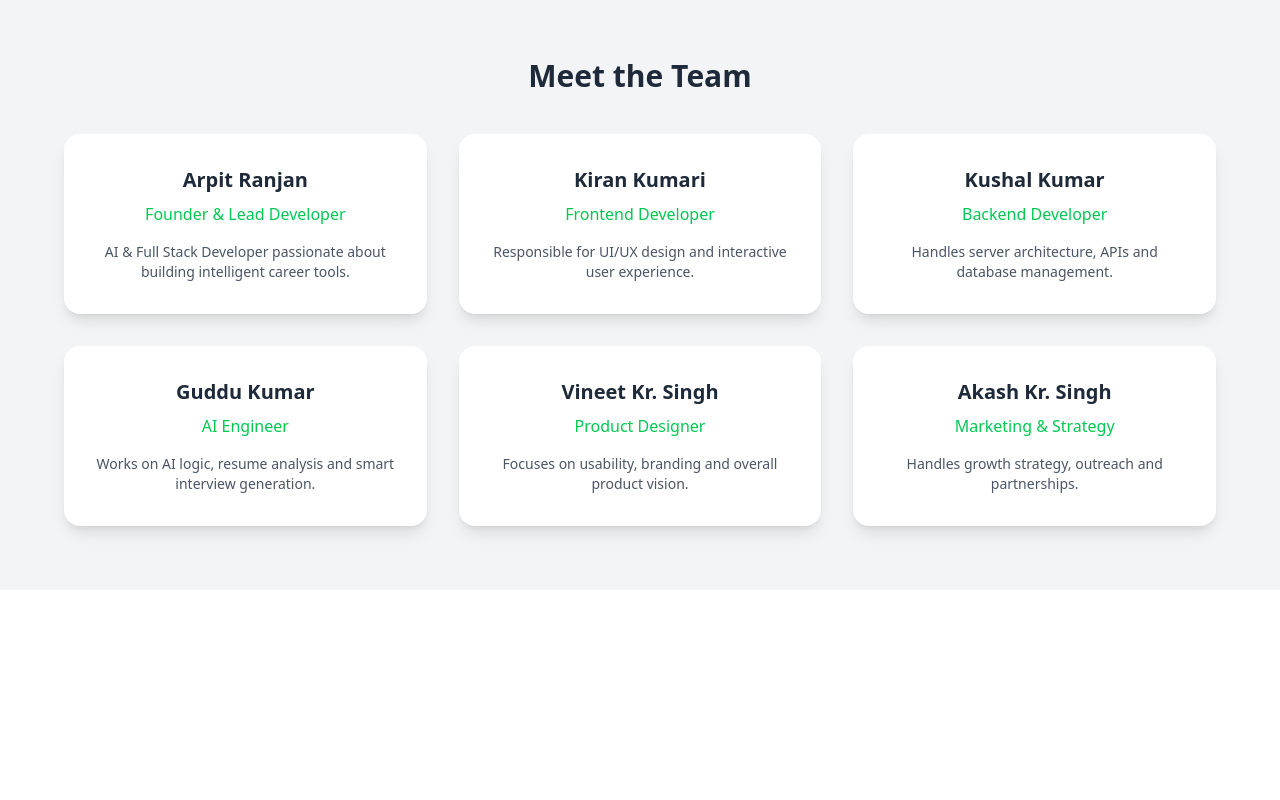
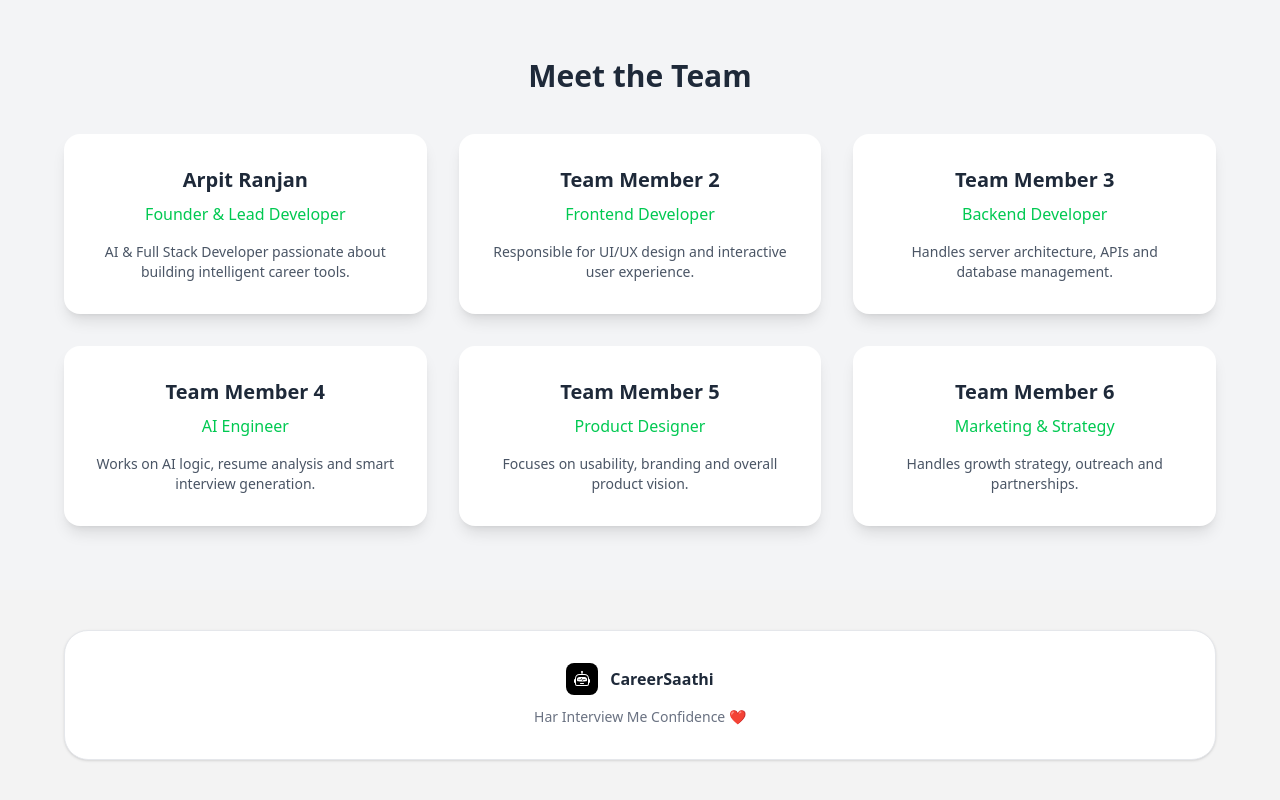
Before and after one commit to Arpit-Bkns/CareerSathi, a React (Vite) app in the folder client/: page /about in a window 1280 px wide. Shown: the part 656-1456 px from the top of the page. Before the commit the page ends 1246 px from the top, so only its background shows below. Built offline with nearby package versions, Linux system fonts and the light colour scheme; no server answers.

Commit message:
footer added

```diff
--- a/client/src/pages/About.jsx
+++ b/client/src/pages/About.jsx
@@ -1,11 +1,14 @@
 import React from "react";
 import Navbar from "../components/Navbar";
+import Footer from "../components/Footer";
 
 const About = () => {
   return (
-    <div className="min-h-screen bg-gray-100 text-gray-800">
+    <div className="min-h-screen bg-gray-100 text-gray-800 flex flex-col">
 
       <Navbar />
+
+      <div className="flex-1">
 
         {/* Hero Section */}
         <div className="text-center py-20 px-6">
@@ -49,7 +52,7 @@ const About = () => {
             </div>
 
             <div className="bg-white shadow-lg rounded-2xl p-8 text-center">
-            <h3 className="text-xl font-semibold">Kiran Kumari</h3>
+              <h3 className="text-xl font-semibold">Team Member 2</h3>
               <p className="text-green-500 font-medium mt-2">
                 Frontend Developer
               </p>
@@ -59,7 +62,7 @@ const About = () => {
             </div>
 
             <div className="bg-white shadow-lg rounded-2xl p-8 text-center">
-            <h3 className="text-xl font-semibold">Kushal Kumar</h3>
+              <h3 className="text-xl font-semibold">Team Member 3</h3>
               <p className="text-green-500 font-medium mt-2">
                 Backend Developer
               </p>
@@ -69,7 +72,7 @@ const About = () => {
             </div>
 
             <div className="bg-white shadow-lg rounded-2xl p-8 text-center">
-            <h3 className="text-xl font-semibold">Guddu Kumar</h3>
+              <h3 className="text-xl font-semibold">Team Member 4</h3>
               <p className="text-green-500 font-medium mt-2">
                 AI Engineer
               </p>
@@ -79,7 +82,7 @@ const About = () => {
             </div>
 
             <div className="bg-white shadow-lg rounded-2xl p-8 text-center">
-            <h3 className="text-xl font-semibold">Vineet Kr. Singh</h3>
+              <h3 className="text-xl font-semibold">Team Member 5</h3>
               <p className="text-green-500 font-medium mt-2">
                 Product Designer
               </p>
@@ -89,7 +92,7 @@ const About = () => {
             </div>
 
             <div className="bg-white shadow-lg rounded-2xl p-8 text-center">
-            <h3 className="text-xl font-semibold">Akash Kr. Singh</h3>
+              <h3 className="text-xl font-semibold">Team Member 6</h3>
               <p className="text-green-500 font-medium mt-2">
                 Marketing & Strategy
               </p>
@@ -102,6 +105,10 @@ const About = () => {
         </div>
 
       </div>
+
+      <Footer />
+
+    </div>
   );
 };
 
```
Lines whose indentation alone changed are shown as unchanged.
